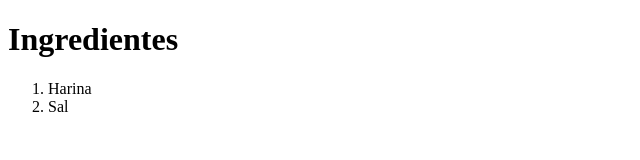
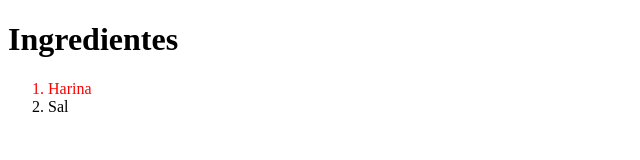
Before and after one commit to GonzalitoL/PortfolioWeb, a plain HTML site: page index.html in a window 1280 px wide. Shown: the full height of the page, 0-640 px from the left. Drawn offline with Linux system fonts and the light colour scheme.

Commit message:
Update index.html

```diff
--- a/index.html
+++ b/index.html
@@ -2,7 +2,7 @@
 <html lang="en">
 <head>
     <title>Encabezado Css</title>
-    <link rel="stylesheet" href="styles.css">
+    <link rel="stylesheet" href="main.css">
 </head>
 <body>
     <h1>Ingredientes</h1>
```
